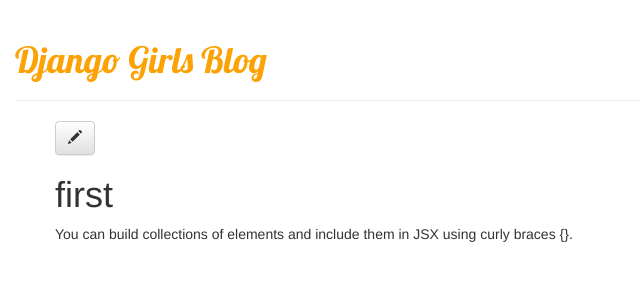
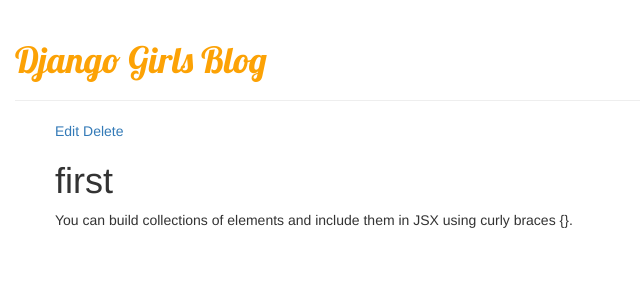
Before and after one commit to nandini0407/blog, a Django app: page /posts/1/ in a window 1280 px wide. Shown: the top 300 px of the page, without its empty margins (0-640 px from the left). Run offline with Django 3.2, Linux system fonts and the light colour scheme; data comes from the database, SQL or seed files in the repository; both versions use the stored data as it was after the commit; some libraries are stand-ins or nearby versions.

Commit message:
add delete

```diff
--- a/blog_app/templates/blog_app/post_detail.html
+++ b/blog_app/templates/blog_app/post_detail.html
@@ -2,7 +2,8 @@
 {% extends 'blog_app/base.html' %}
 
 {% block content %}
-<a class="btn btn-default" href="{% url 'post_edit' p_id=post.pk %}"><span class="glyphicon glyphicon-pencil"></span></a>
+  <a href="{% url 'post_edit' p_id=post.pk %}">Edit</span></a>
+  <a href="{% url 'post_destroy' p_id=post.pk %}">Delete</a>
   <h1>{{ post.title }}</h1>
   <div class="post-body">
     {{ post.text|linebreaksbr }}
--- a/blog_app/urls.py
+++ b/blog_app/urls.py
@@ -8,5 +8,5 @@ urlpatterns = [
     url(r'^create/$', views.post_create, name='post_create'),
     url(r'^(?P<p_id>[0-9]+)/edit/$', views.post_edit, name='post_edit'),
     url(r'^(?P<p_id>[0-9]+)/update$', views.post_update, name='post_update'),
-    # url(r'^(?P<p_id>[0-9]+)/destroy$', views.post_destroy, name='post_destroy')
+    url(r'^(?P<p_id>[0-9]+)/destroy$', views.post_destroy, name='post_destroy')
 ]
--- a/blog_app/views.py
+++ b/blog_app/views.py
@@ -43,3 +43,8 @@ def post_update(request, p_id):
         # prveious data from the record will still be the same, hence we can directly save it
         post.save()
         return redirect('post_detail', p_id=post.pk)
+
+def post_destroy(request, p_id):
+    post = get_object_or_404(Post, pk=p_id)
+    post.delete()
+    return redirect('post_list')
```
Also changed, not shown: db.sqlite3.
